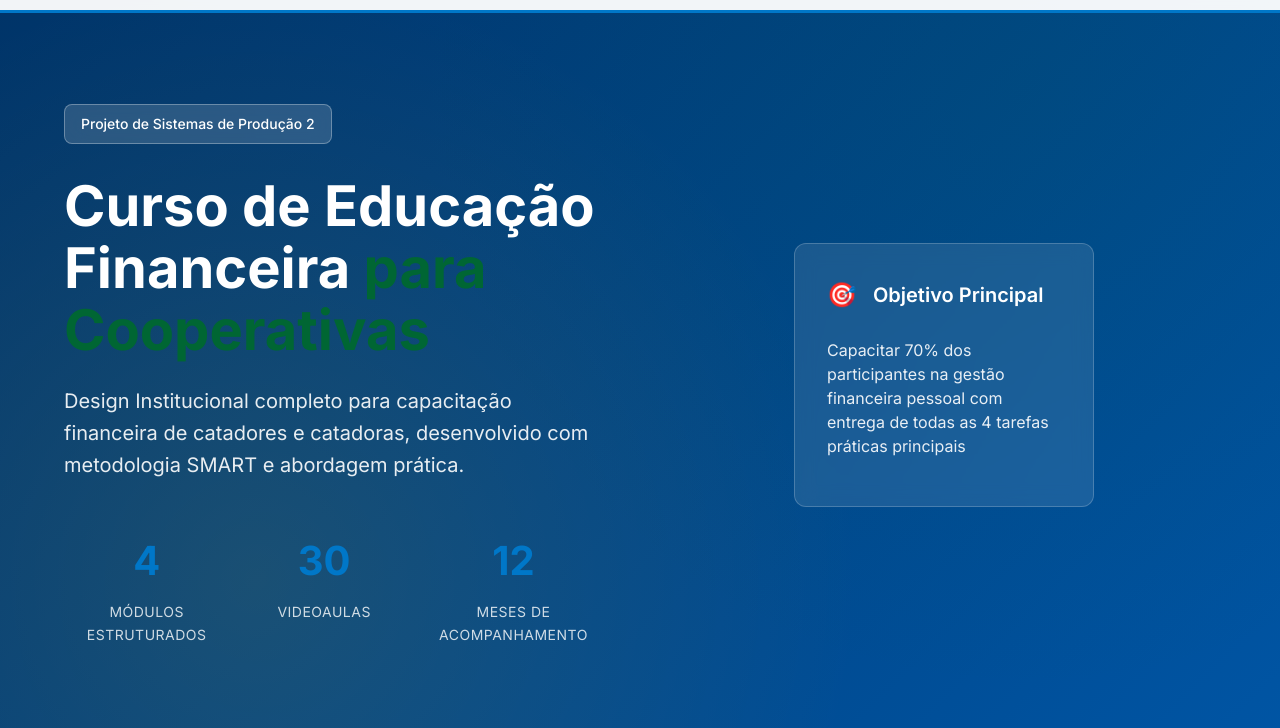
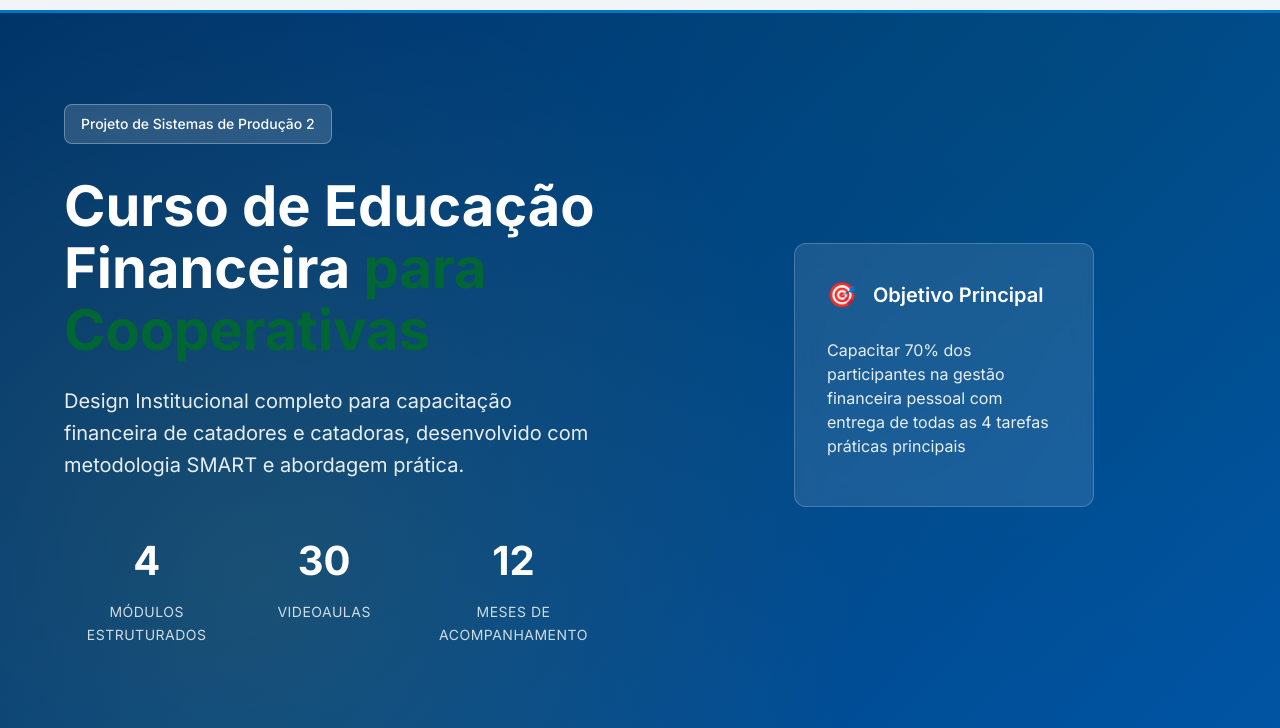
Before and after one commit to tiagooneto/Desing-Institucional, a plain HTML site: page index.html in a window 1280 px wide. Shown: the part 72-800 px from the top of the page. Drawn offline with Linux system fonts and the light colour scheme.

Commit message:
Descrição da atualização

```diff
--- a/style.css
+++ b/style.css
@@ -316,7 +316,7 @@ p {
     display: block;
     font-size: 2.5rem;
     font-weight: 700;
-    color: var(--accent);
+    color: #FFFFFF;
     margin-bottom: var(--space-xs);
 }
 
```
